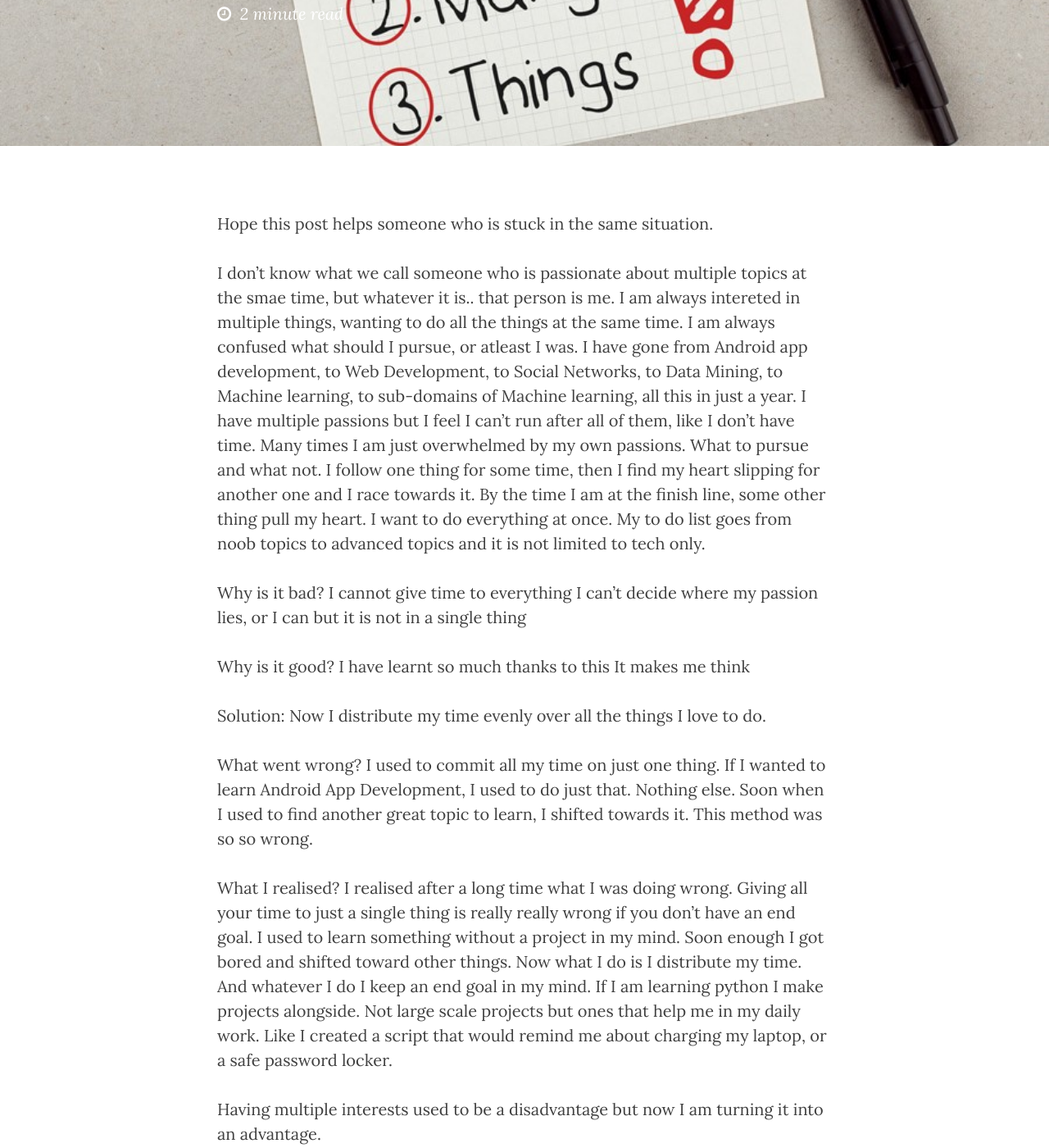
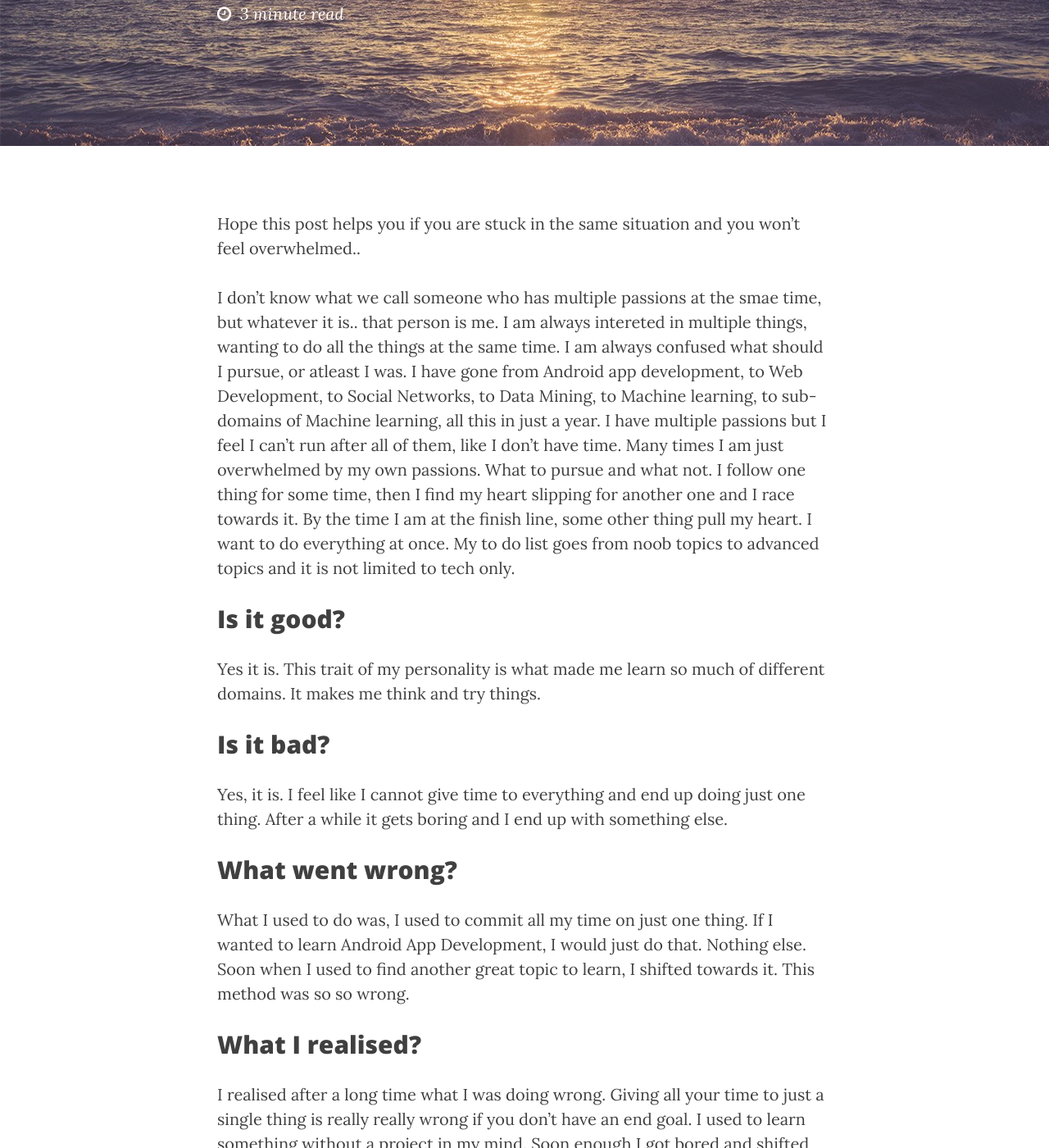
Before and after one commit to Pranav1999/Pranav1999.github.io, a Jekyll site: the page built from _posts/2018-07-16-Having-Multiple-Interests.md, in a window 1280 px wide and 1400 px high, scrolled down 462 px. Shown: the whole window at 82% size. Built offline with Jekyll 4.4.1, drawn with Linux system fonts in a browser that asks for light colours; nearby versions of some CDN libraries; comment, search, counter and statistics services are not loaded; some of the changed text lies outside the part shown.

Commit message:
Edited post

```diff
--- a/_posts/2018-07-16-Having-Multiple-Interests.md
+++ b/_posts/2018-07-16-Having-Multiple-Interests.md
@@ -1,33 +1,29 @@
 ---
 layout: post
 title: "Having Multiple Interests"
-subtitle: "When you know your To Do List is way too large"
+subtitle: "When you realize your To Do List is way too large"
 date: 2018-07-16
 author: "Pranav Bhardwaj"
-header-img: "img/posts/todolist-bg.jpg"
+header-img: "img/posts/multiplepassions.jpg"
 comments: true
 tags: [ Life ]
 ---
 
-Hope this post helps someone who is stuck in the same situation.
+Hope this post helps you if you are stuck in the same situation and you won't feel overwhelmed..
 
-I don't know what we call someone who is passionate about multiple topics at the smae time, but whatever it is.. that person is me. I am always intereted in multiple things, wanting to do all the things at the same time. I am always confused what should I pursue, or atleast I was. I have gone from Android app development, to Web Development, to Social Networks, to Data Mining, to Machine learning, to sub-domains of Machine learning, all this in just a year. I have multiple passions but I feel I can't run after all of them, like I don't have time. Many times I am just overwhelmed by my own passions. What to pursue and what not. I follow one thing for some time, then I find my heart slipping for another one and I race towards it. By the time I am at the finish line, some other thing pull my heart. I want to do everything at once. My to do list goes from noob topics to advanced topics and it is not limited to tech only.
 
-Why is it bad?
-I cannot give time to everything
-I can't decide where my passion lies, or I can but it is not in a single thing
+I don't know what we call someone who has multiple passions at the smae time, but whatever it is.. that person is me. I am always intereted in multiple things, wanting to do all the things at the same time. I am always confused what should I pursue, or atleast I was. I have gone from Android app development, to Web Development, to Social Networks, to Data Mining, to Machine learning, to sub-domains of Machine learning, all this in just a year. I have multiple passions but I feel I can't run after all of them, like I don't have time. Many times I am just overwhelmed by my own passions. What to pursue and what not. I follow one thing for some time, then I find my heart slipping for another one and I race towards it. By the time I am at the finish line, some other thing pull my heart. I want to do everything at once. My to do list goes from noob topics to advanced topics and it is not limited to tech only.
 
-Why is it good?
-I have learnt so much thanks to this
-It makes me think
+## Is it good?
+Yes it is. This trait of my personality is what made me learn so much of different domains. It makes me think and try things.
 
-Solution:
-Now I distribute my time evenly over all the things I love to do.
+## Is it bad?
+Yes, it is. I feel like I cannot give time to everything and end up doing just one thing. After a while it gets boring and I end up with something else.
 
-What went wrong?
-I used to commit all my time on just one thing. If I wanted to learn Android App Development, I used to do just that. Nothing else. Soon when I used to find another great topic to learn, I shifted towards it. This method was so so wrong.
+## What went wrong?
+What I used to do was, I used to commit all my time on just one thing. If I wanted to learn Android App Development, I would just do that. Nothing else. Soon when I used to find another great topic to learn, I shifted towards it. This method was so so wrong.
 
-What I realised?
+## What I realised?
 I realised after a long time what I was doing wrong. Giving all your time to just a single thing is really really wrong if you don't have an end goal. I used to learn something without a project in my mind. Soon enough I got bored and shifted toward other things. Now what I do is I distribute my time. And whatever I do I keep an end goal in my mind. If I am learning python I make projects alongside. Not large scale projects but ones that help me in my daily work. Like I created a script that would remind me about charging my laptop, or a safe password locker.
 
 Having multiple interests used to be a disadvantage but now I am turning it into an advantage.
```
Also changed, not shown: img/posts/multiplepassions.jpg (added).
